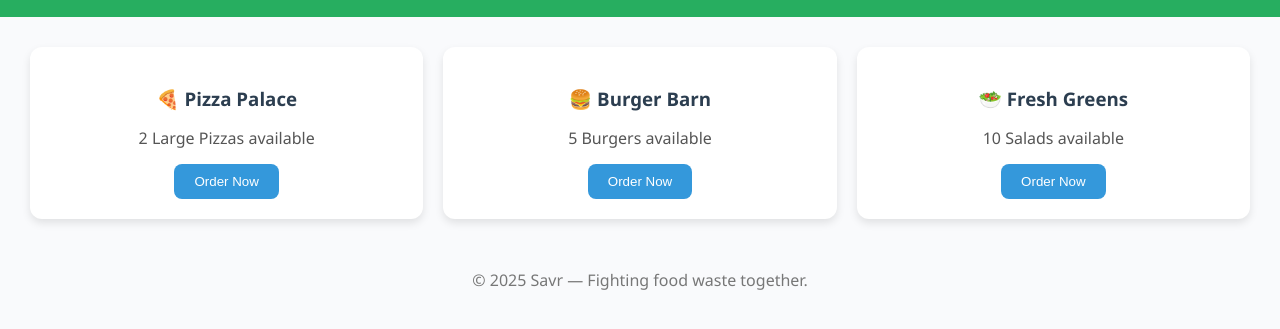
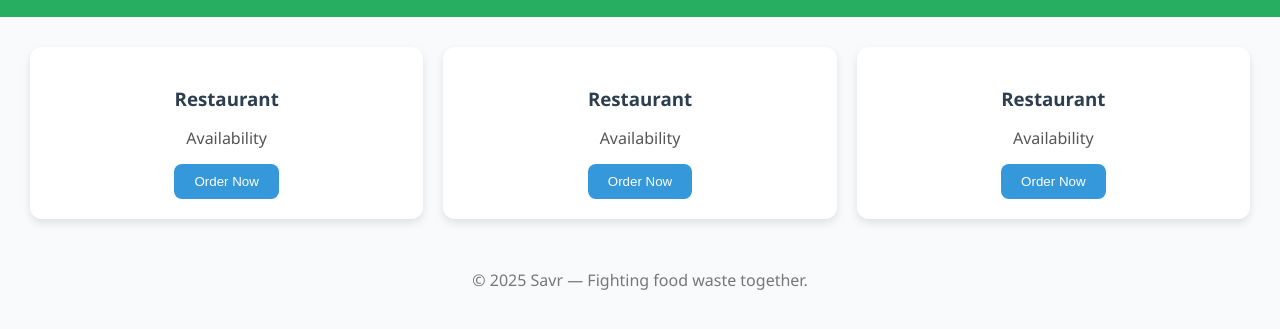
Before and after one commit to MatthewPark466/Savr, a plain HTML site: page customer-dashboard.html in a window 1280 px wide. Shown: the part 93-422 px from the top of the page. Drawn offline with Linux system fonts and the light colour scheme.

Commit message:
Update customer-dashboard.html

```diff
--- a/customer-dashboard.html
+++ b/customer-dashboard.html
@@ -63,18 +63,18 @@
 
   <div class="restaurant-list">
     <div class="restaurant-card">
-      <h3>🍕 Pizza Palace</h3>
-      <p>2 Large Pizzas available</p>
+      <h3> Restaurant </h3>
+      <p> Availability </p>
       <button>Order Now</button>
     </div>
     <div class="restaurant-card">
-      <h3>🍔 Burger Barn</h3>
-      <p>5 Burgers available</p>
+      <h3> Restaurant </h3>
+      <p> Availability </p>
       <button>Order Now</button>
     </div>
     <div class="restaurant-card">
-      <h3>🥗 Fresh Greens</h3>
-      <p>10 Salads available</p>
+      <h3> Restaurant </h3>
+      <p> Availability </p>
       <button>Order Now</button>
     </div>
   </div>
```
